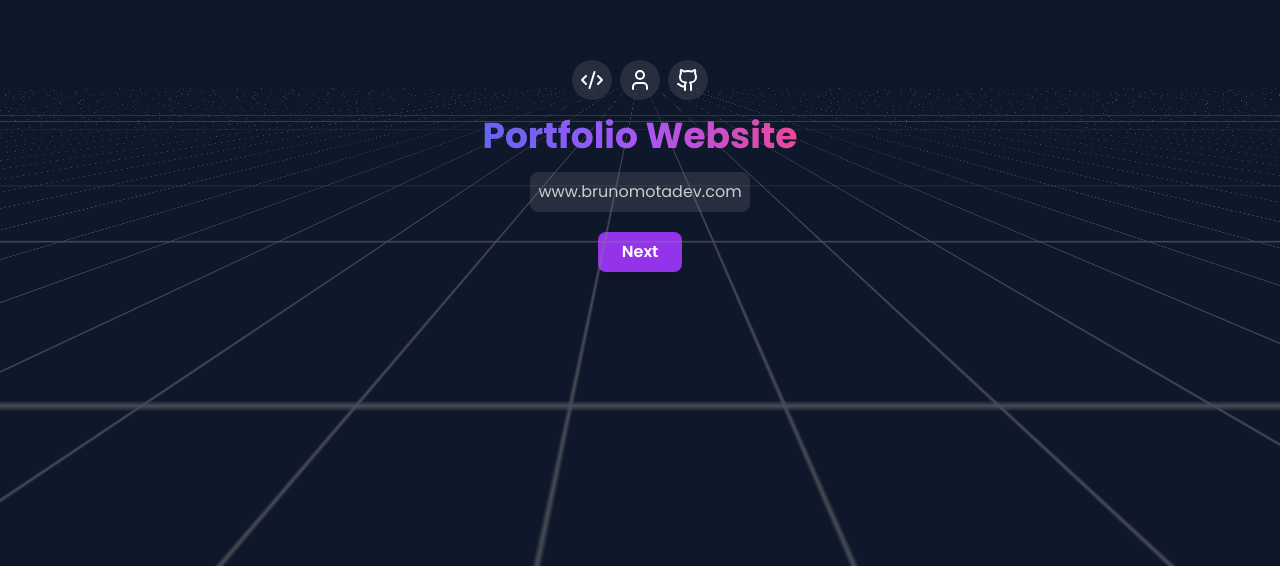
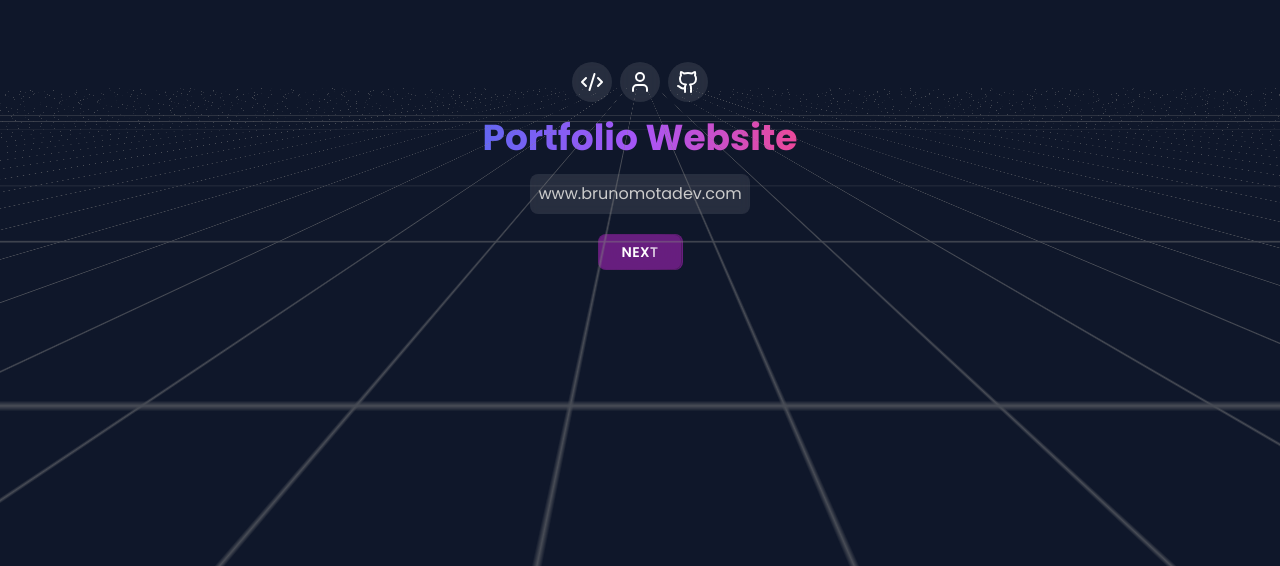
Before and after one commit to brunomota7/my_portfolio, a Next.js app: page / in a window 1280 px wide. Shown: the part 234-800 px from the top of the page. Built offline with nearby package versions, Linux system fonts and the light colour scheme.

Commit message:
Corriindo button

```diff
--- a/package.json
+++ b/package.json
@@ -12,7 +12,7 @@
     "class-variance-authority": "^0.7.1",
     "clsx": "^2.1.1",
     "lucide-react": "^0.469.0",
-    "motion": "^11.16.0",
+    "motion": "^11.16.1",
     "next": "15.1.3",
     "react": "^19.0.0",
     "react-dom": "^19.0.0",
--- a/src/app/page.tsx
+++ b/src/app/page.tsx
@@ -1,5 +1,6 @@
 'use client'
 import RetroGrid from '@/components/ui/retro-grid';
+import ShinyButton from '@/components/ui/shiny-button';
 import { CodeXml, User, Github } from 'lucide-react';
 import { motion } from 'motion/react';
 
@@ -76,17 +77,11 @@ export default function Home() {
         </motion.div>
 
         {/* Botão */}
-        <motion.button
-          whileHover={{ scale: 1.1 }}
-          whileTap={{ scale: 0.9 }}
-          initial={{ opacity: 0, x: 100 }}
-          whileInView={{ opacity: 1, x: 0 }}
-          exit={{ opacity: 0, x: 100 }}
-          transition={{ duration: 0.8 }}
+        <ShinyButton
           onClick={() => window.location.href = '/main'}
-          className="px-6 py-2 mt-4 text-white font-semibold bg-[#9333ea] rounded-lg shadow-lg text-sm md:text-base">
+        >
           Next
-        </motion.button>
+        </ShinyButton>
       </section>
 
       <RetroGrid />
--- a/src/components/Header/index.tsx
+++ b/src/components/Header/index.tsx
@@ -5,12 +5,12 @@ import Logo from "../../../public/images/logo.png";
 
 export function Header() {
     const itemLink = [
-        { id: 1, name: "Home", link: "/home" },
+        { id: 1, name: "Home", link: "#home" },
         { id: 2, name: "Projetos", link: "#projects" },
     ];
 
     return (
-        <header className="fixed top-0 left-0 w-full">
+        <header className="fixed top-0 left-0 w-full" id="home">
             <motion.div
                 initial={{ y: -100, opacity: 0 }}
                 animate={{ y: 0, opacity: 1 }}
@@ -32,7 +32,7 @@ export function Header() {
                             whileHover={{ scale: 1.1 }}
                             whileTap={{ scale: 0.9 }}
                             transition={{ duration: 0.4 }}
-                            className="font-light text-normal p-2 rounded-lg hover:bg-sky-700 hover:text-white">
+                            className="font-light text-normal text-white p-2 rounded-lg hover:bg-sky-700 hover:text-white">
                             {name}
                         </motion.a>
                     ))}
--- /dev/null
+++ b/src/components/ui/shiny-button.tsx
@@ -0,0 +1,73 @@
+"use client";
+
+import React from "react";
+import {
+  motion,
+  type AnimationProps,
+  type HTMLMotionProps,
+} from "motion/react";
+import { cn } from "@/lib/utils";
+
+const animationProps = {
+  initial: { "--x": "100%", scale: 0.8 },
+  animate: { "--x": "-100%", scale: 1 },
+  whileTap: { scale: 0.95 },
+  transition: {
+    repeat: Infinity,
+    repeatType: "loop",
+    repeatDelay: 1,
+    type: "spring",
+    stiffness: 20,
+    damping: 15,
+    mass: 2,
+    scale: {
+      type: "spring",
+      stiffness: 200,
+      damping: 5,
+      mass: 0.5,
+    },
+  },
+} as AnimationProps;
+
+interface ShinyButtonProps extends HTMLMotionProps<"button"> {
+  children: React.ReactNode;
+  className?: string;
+  ref?: React.Ref<HTMLButtonElement>;
+}
+
+const ShinyButton = React.forwardRef<HTMLButtonElement, ShinyButtonProps>(
+  ({ children, className, ...props }, ref) => {
+    return (
+      <motion.button
+        ref={ref}
+        {...animationProps}
+        {...props}
+        className={cn(
+          "relative rounded-lg px-6 py-2 mt-4 font-semibold bg-fuchsia-600/50 backdrop-blur-xl transition-shadow duration-300 ease-in-out hover:shadow dark:bg-[radial-gradient(circle_at_50%_0%,hsl(var(--primary)/10%)_0%,transparent_60%)] dark:hover:shadow-[0_0_20px_hsl(var(--primary)/10%)]",
+          className,
+        )}
+      >
+        <span
+          className="relative block size-full text-sm uppercase tracking-wide text-white dark:font-light dark:text-[rgb(255,255,255,90%)]"
+          style={{
+            maskImage:
+              "linear-gradient(-75deg,hsl(var(--primary)) calc(var(--x) + 20%),transparent calc(var(--x) + 30%),hsl(var(--primary)) calc(var(--x) + 100%))",
+          }}
+        >
+          {children}
+        </span>
+        <span
+          style={{
+            mask: "linear-gradient(rgb(255, 255, 255), rgb(255, 255, 255)) content-box,linear-gradient(rgb(255, 255, 255), rgb(255, 255, 255))",
+            maskComposite: "exclude",
+          }}
+          className="absolute inset-0 z-10 block rounded-[inherit] bg-[linear-gradient(-75deg,hsl(var(--primary)/10%)_calc(var(--x)+20%),hsl(var(--primary)/50%)_calc(var(--x)+25%),hsl(var(--primary)/10%)_calc(var(--x)+100%))] p-px"
+        ></span>
+      </motion.button>
+    );
+  },
+);
+
+ShinyButton.displayName = "ShinyButton";
+
+export default ShinyButton;
```
Also changed, not shown: 1 other file (tests, documents, lock files or other folders).
